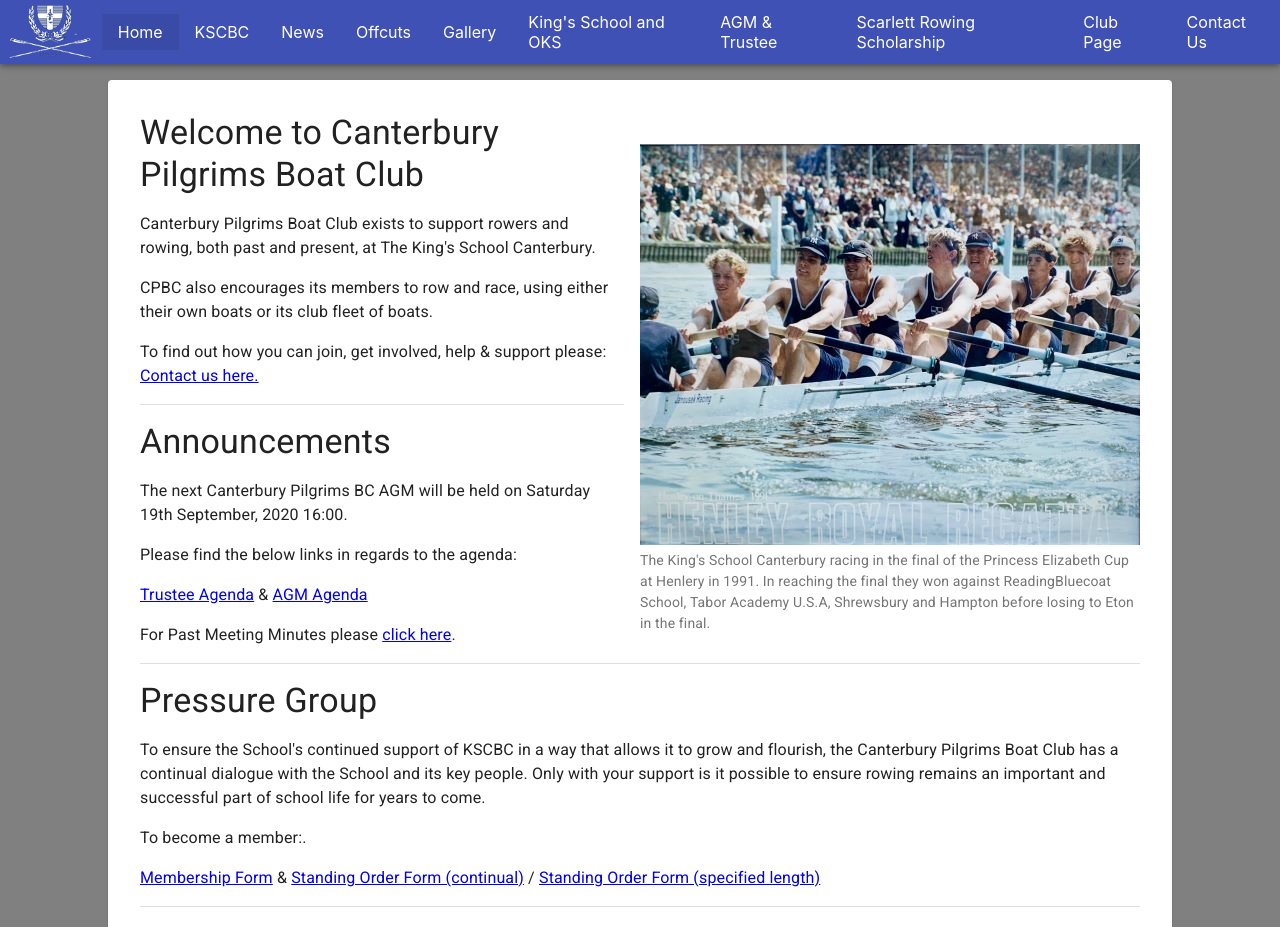
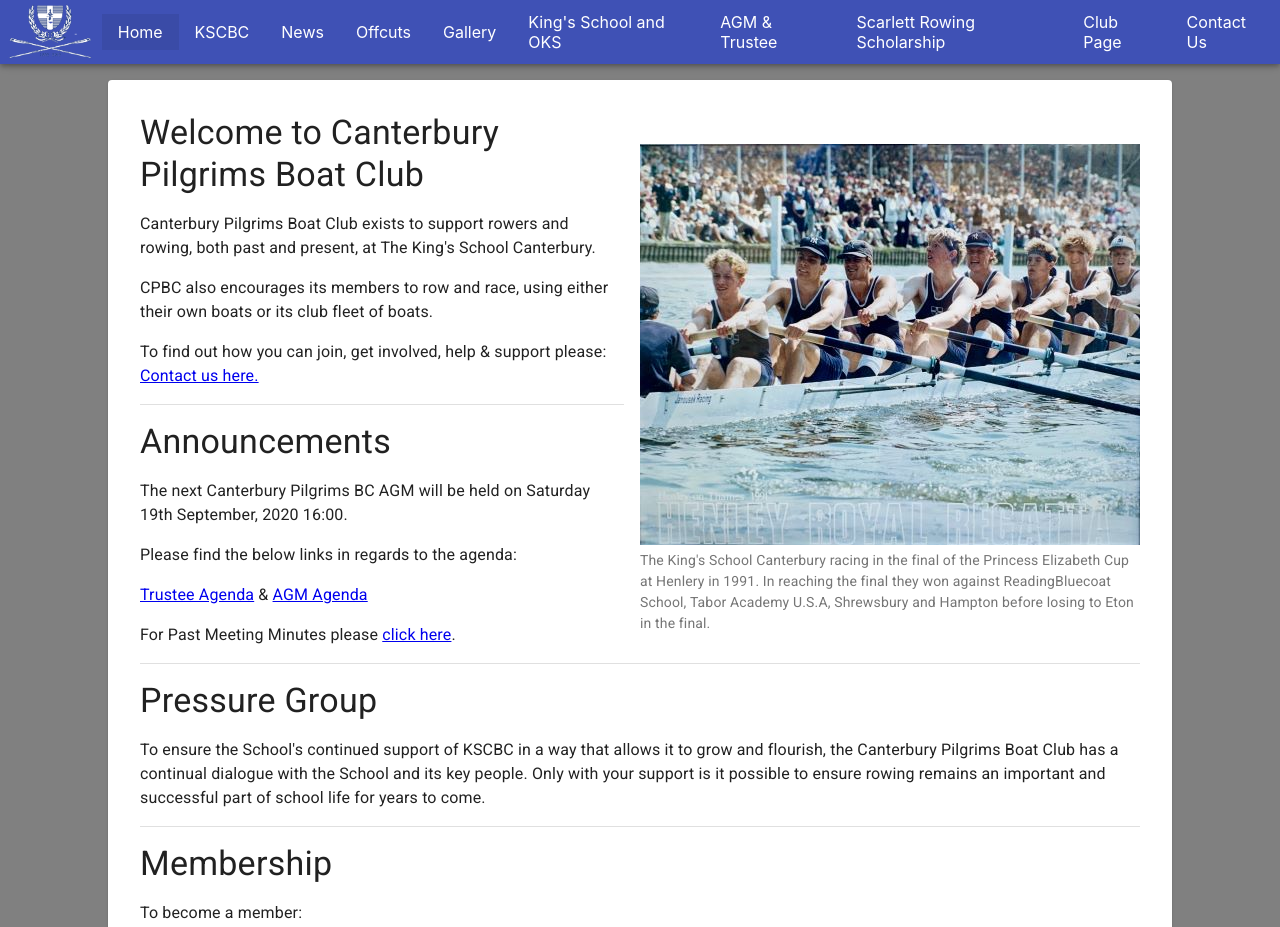
Before and after one commit to rupertbarton/pilgrims_boatclub, a React (Create React App) app: page / in a window 1280 px wide. Shown: the top 927 px of the page. Built offline with nearby package versions, Linux system fonts and the light colour scheme.

Commit message:
Fixed mermbership form on home

```diff
--- a/src/components/content/home/index.jsx
+++ b/src/components/content/home/index.jsx
@@ -88,18 +88,6 @@ const Home = () => {
           to ensure rowing remains an important and successful
           part of school life for years to come.
         </Typography>
-        <Typography variant="body1">To become a member:.</Typography>
-        <Typography variant="body1">
-          <a href={membershipForm} rel="noopener noreferrer" target="_blank">Membership Form</a>
-          {' '}
-          &amp;
-          {' '}
-          <a href={standingOrderFormSingle} rel="noopener noreferrer" target="_blank">Standing Order Form (continual)</a>
-          {' '}
-          /
-          {' '}
-          <a href={standingOrderFormDouble} rel="noopener noreferrer" target="_blank">Standing Order Form (specified length)</a>
-        </Typography>
       </div>
 
       <Divider />
```
Also changed, not shown: 1 other file (tests, documents, lock files or other folders).
